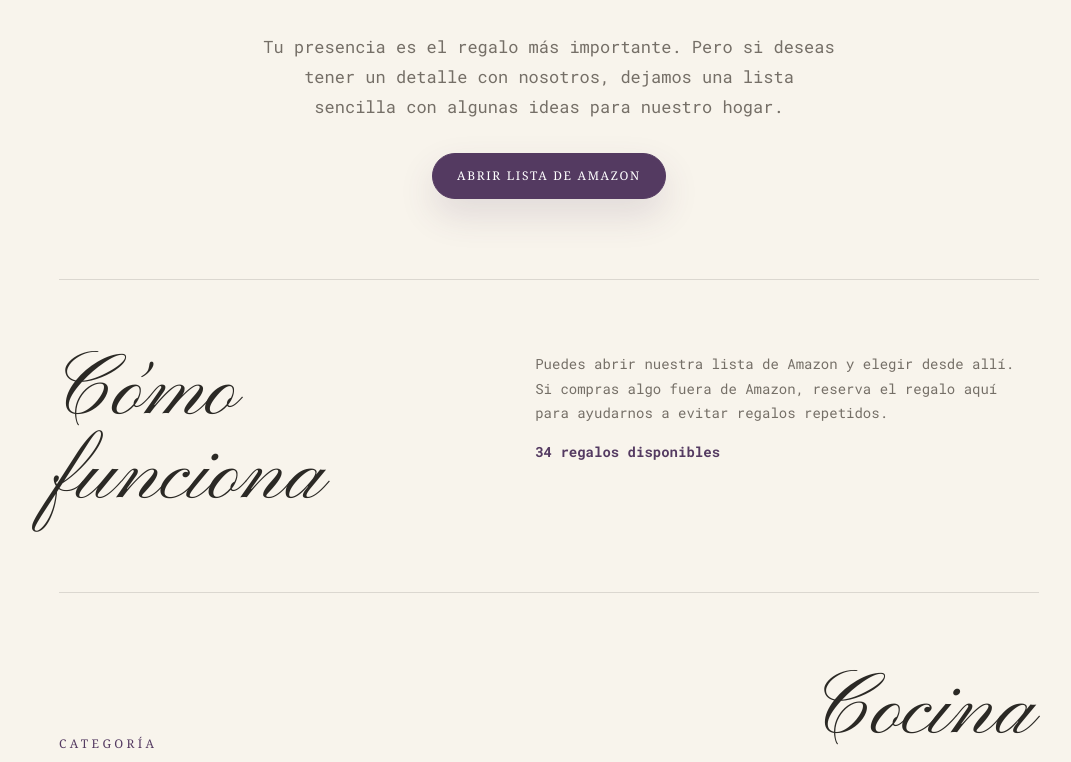
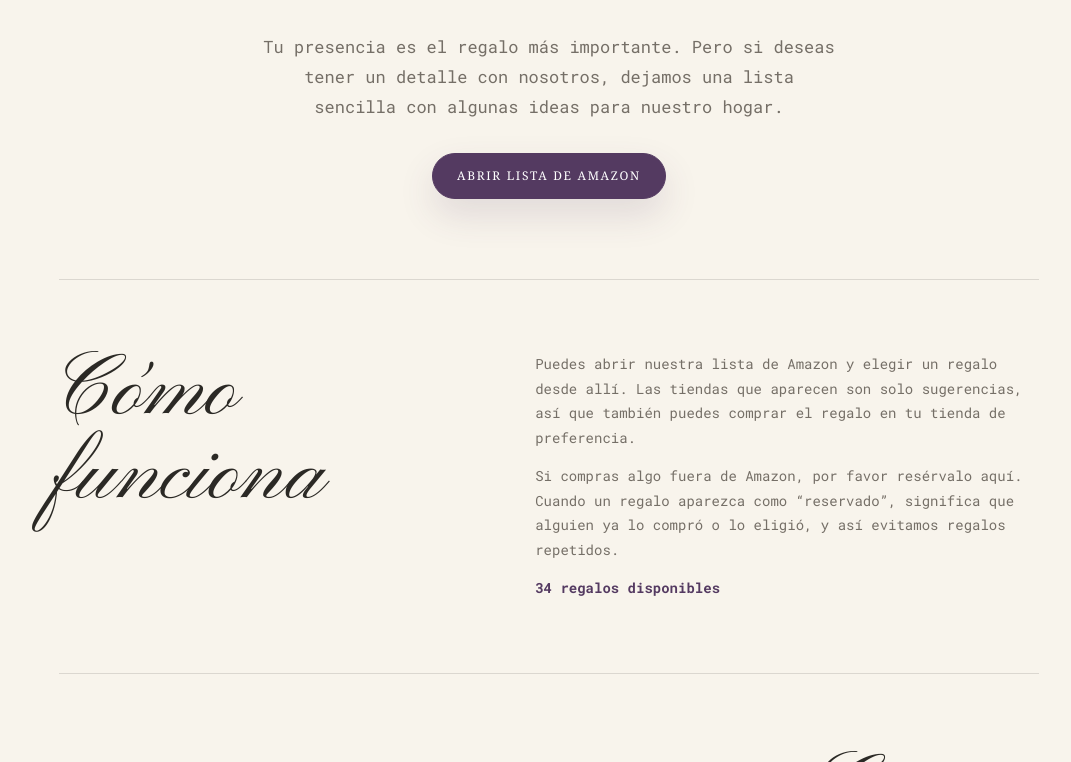
Before and after one commit to Earb03/Wedding-page, a Next.js app: page /regalos in a window 1280 px wide. Shown: the part 504-1266 px from the top of the page, without its empty margins (91-1162 px from the left). Built offline with nearby package versions, Linux system fonts and the light colour scheme; no server answers; the database is empty.

Commit message:
Prueba de audio

```diff
--- /dev/null
+++ b/app/components/AutoplayMusic.tsx
@@ -0,0 +1,26 @@
+'use client';
+
+import { usePathname } from 'next/navigation';
+
+const youtubeVideoId = 's6SP5426pDc';
+
+export default function AutoplayMusic() {
+  const pathname = usePathname();
+
+  if (pathname.startsWith('/a-e-panel')) {
+    return null;
+  }
+
+  const src = `https://www.youtube.com/embed/${youtubeVideoId}?autoplay=1&loop=1&playlist=${youtubeVideoId}&controls=0&mute=0&playsinline=1&rel=0&modestbranding=1`;
+
+  return (
+    <iframe
+      className="autoplayMusic"
+      src={src}
+      title="Música de fondo"
+      allow="autoplay; encrypted-media"
+      aria-hidden="true"
+      tabIndex={-1}
+    />
+  );
+}
--- a/app/globals.css
+++ b/app/globals.css
@@ -78,6 +78,17 @@ img {
 
 main {
   overflow-x: hidden;
+}
+
+.autoplayMusic {
+  position: fixed;
+  width: 1px;
+  height: 1px;
+  left: -10px;
+  bottom: -10px;
+  border: 0;
+  opacity: 0;
+  pointer-events: none;
 }
 
 /* HERO */
--- a/app/layout.tsx
+++ b/app/layout.tsx
@@ -1,4 +1,5 @@
 import type { Metadata } from 'next';
+import AutoplayMusic from './components/AutoplayMusic';
 import './globals.css';
 
 export const metadata: Metadata = {
@@ -19,7 +20,10 @@ export default function RootLayout({
 }) {
   return (
     <html lang="es">
-      <body>{children}</body>
+      <body>
+        {children}
+        <AutoplayMusic />
+      </body>
     </html>
   );
 }
--- a/app/regalos/GiftRegistry.tsx
+++ b/app/regalos/GiftRegistry.tsx
@@ -222,9 +222,15 @@ export default function GiftRegistry() {
 
         <div>
           <p>
-            Puedes abrir nuestra lista de Amazon y elegir desde allí. Si compras
-            algo fuera de Amazon, reserva el regalo aquí para ayudarnos a evitar
-            regalos repetidos.
+            Puedes abrir nuestra lista de Amazon y elegir un regalo desde allí.
+            Las tiendas que aparecen son solo sugerencias, así que también
+            puedes comprar el regalo en tu tienda de preferencia.
+          </p>
+
+          <p>
+            Si compras algo fuera de Amazon, por favor resérvalo aquí. Cuando un
+            regalo aparezca como “reservado”, significa que alguien ya lo compró
+            o lo eligió, y así evitamos regalos repetidos.
           </p>
 
           <p className={styles.giftCounter}>
```
